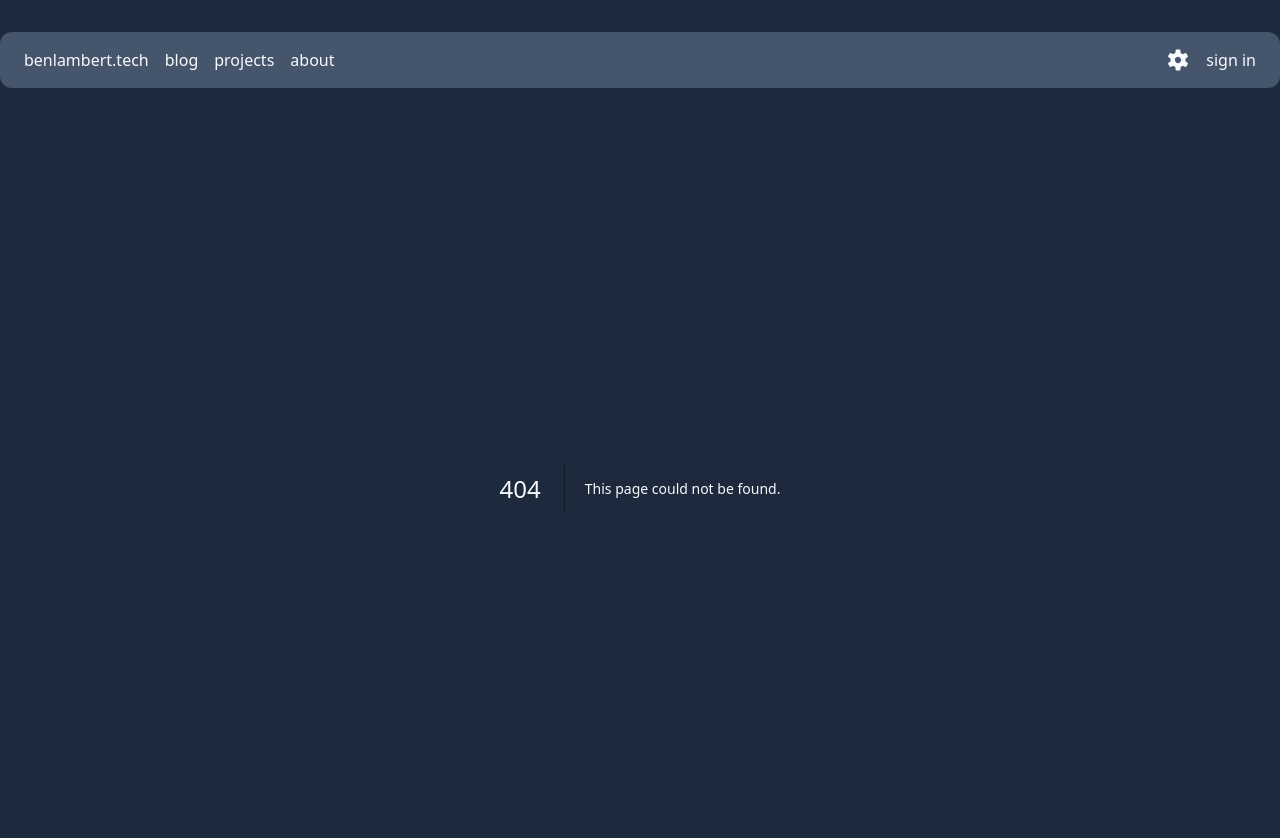
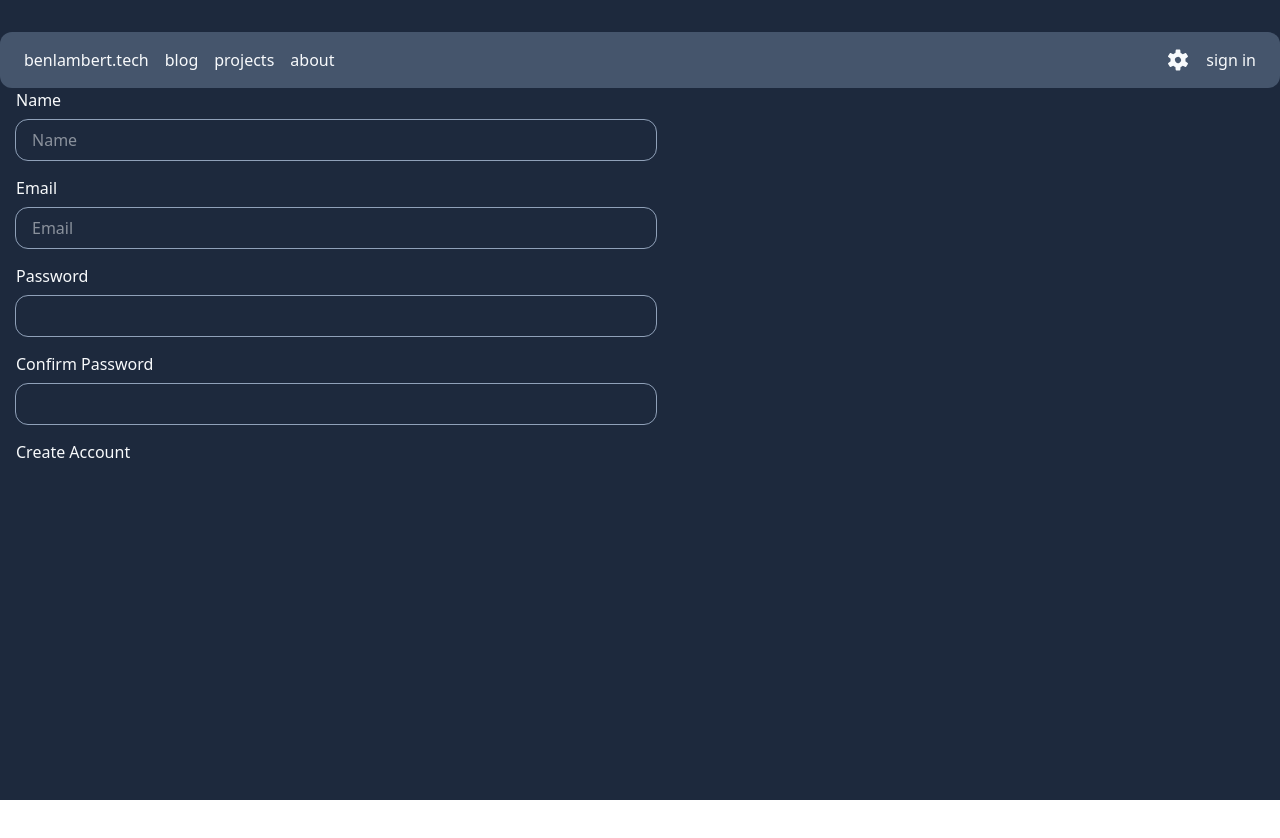
Before and after one commit to benlambert43/home, a Next.js app in the folder home-web-ui/: page /createaccount in a window 1280 px wide. Before the commit this address had no page. Shown: the top 838 px of the page. After the commit the page ends 800 px from the top, so only its background shows below. Built offline with nearby package versions, Linux system fonts and the light colour scheme.

Commit message:
add create account

```diff
--- /dev/null
+++ b/home-web-ui/app/createaccount/layout.tsx
@@ -0,0 +1,16 @@
+import type { Metadata } from "next";
+
+export const metadata: Metadata = {
+  title: "ben lambert - create account",
+  description: "ben lamberts personal website 🧑‍💻",
+};
+
+const CreateAccountLayout = ({
+  children,
+}: Readonly<{
+  children: React.ReactNode;
+}>) => {
+  return <div>{children}</div>;
+};
+
+export default CreateAccountLayout;
--- /dev/null
+++ b/home-web-ui/app/createaccount/page.tsx
@@ -0,0 +1,13 @@
+import { CreateAccountForm } from "@/app/createaccount/CreateAccountForm";
+
+const CreateAccount = () => {
+  return (
+    <div className="px-4">
+      <div>
+        <CreateAccountForm />
+      </div>
+    </div>
+  );
+};
+
+export default CreateAccount;
```
